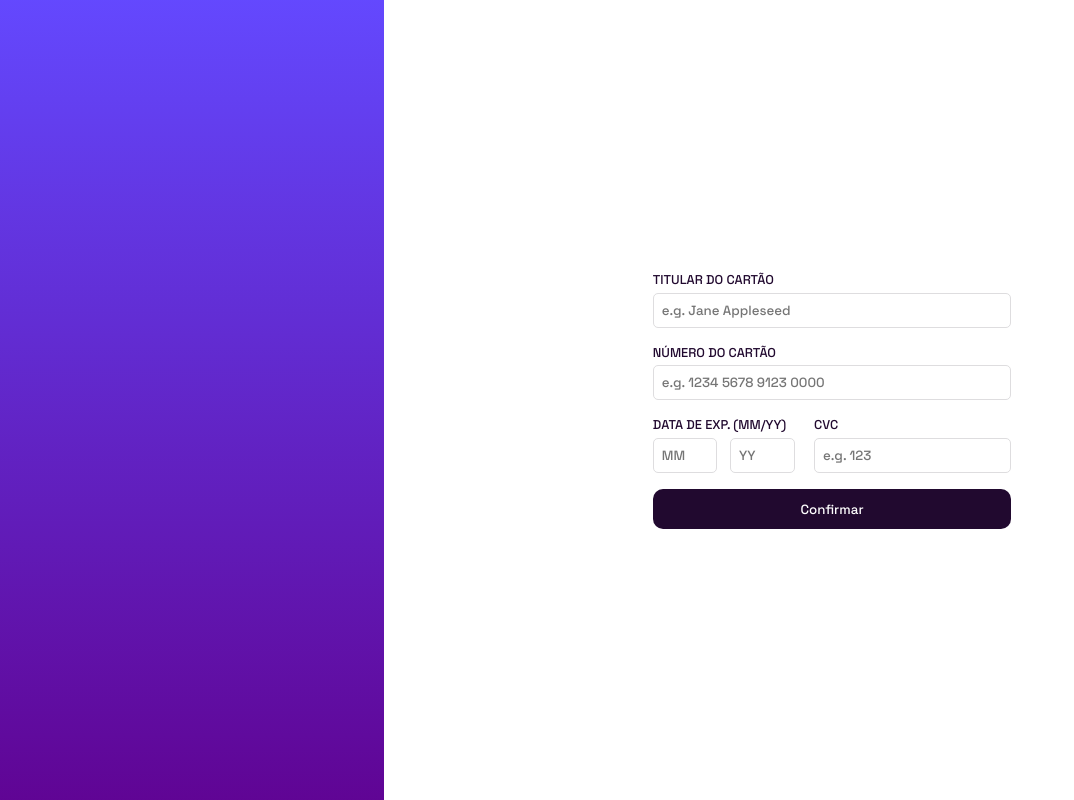
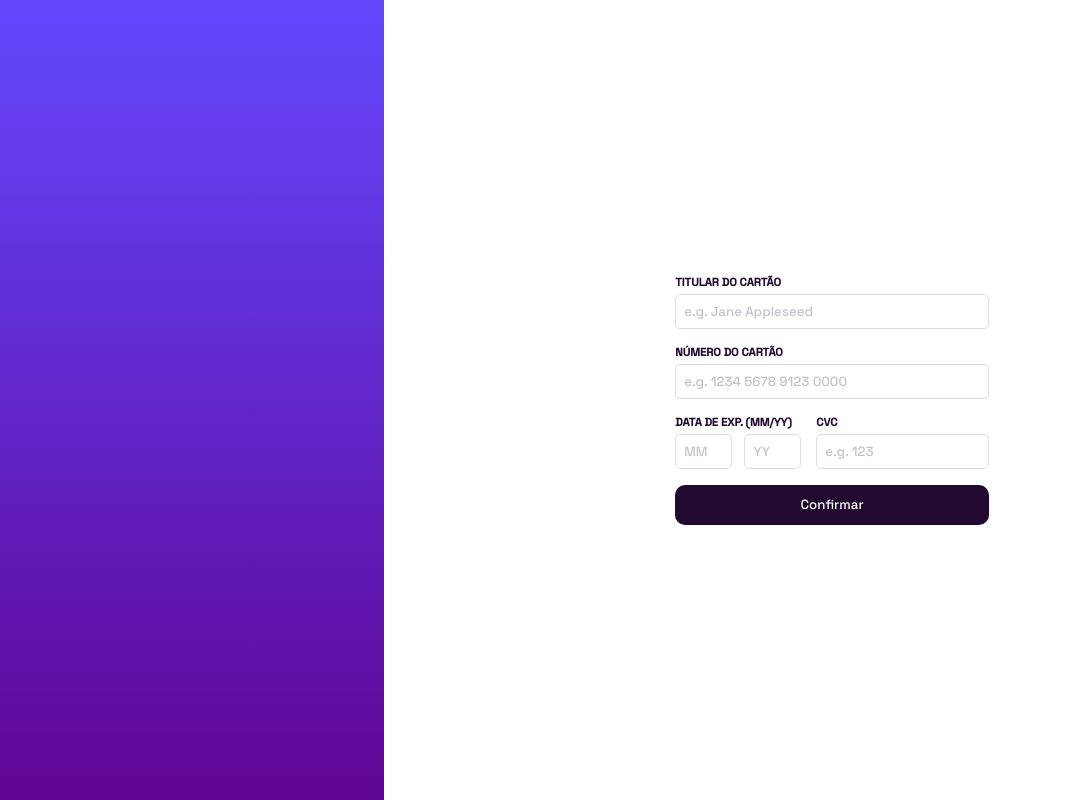
Before and after one commit to viniciuslourencof/interactive-card-details-form, a plain HTML site: page index.html in a window 1280 px wide. Shown: the whole page, without its empty margins (0-1074 px from the left). Drawn offline with Linux system fonts and the light colour scheme.

Commit message:
Desenvolvimento do formulário

```diff
--- a/style.css
+++ b/style.css
@@ -7,7 +7,7 @@
 
 main {
     display: flex;
-    font-size: 0.8rem;
+    font-size: 0.7rem;
 }
 
 .left {
@@ -29,21 +29,23 @@ main {
 .details {
     display: flex;
     flex-direction: column;
-    width: 40%;
+    width: 35%;
 }
 
 .details__label {
     color:  hsl(278, 68%, 11%);
     text-transform: uppercase;
+    font-weight: bold;
     margin-bottom: 0.3rem;
+
 }
 
 .details__input {
     border: 1px solid hsl(270, 3%, 87%);
     border-radius: 5px;
-    color:  hsl(270, 3%, 87%);
+    color: hsl(279, 6%, 55%);
+    margin-bottom: 1rem;
     padding: 0.5rem;
-    margin-bottom: 1rem;
 }
 
 .details__info {
@@ -81,3 +83,8 @@ main {
     height: 40px;
     width: 100%;
 }
+
+::placeholder {
+    color: hsl(279, 6%, 55%);
+    opacity: 0.5;
+}
```
